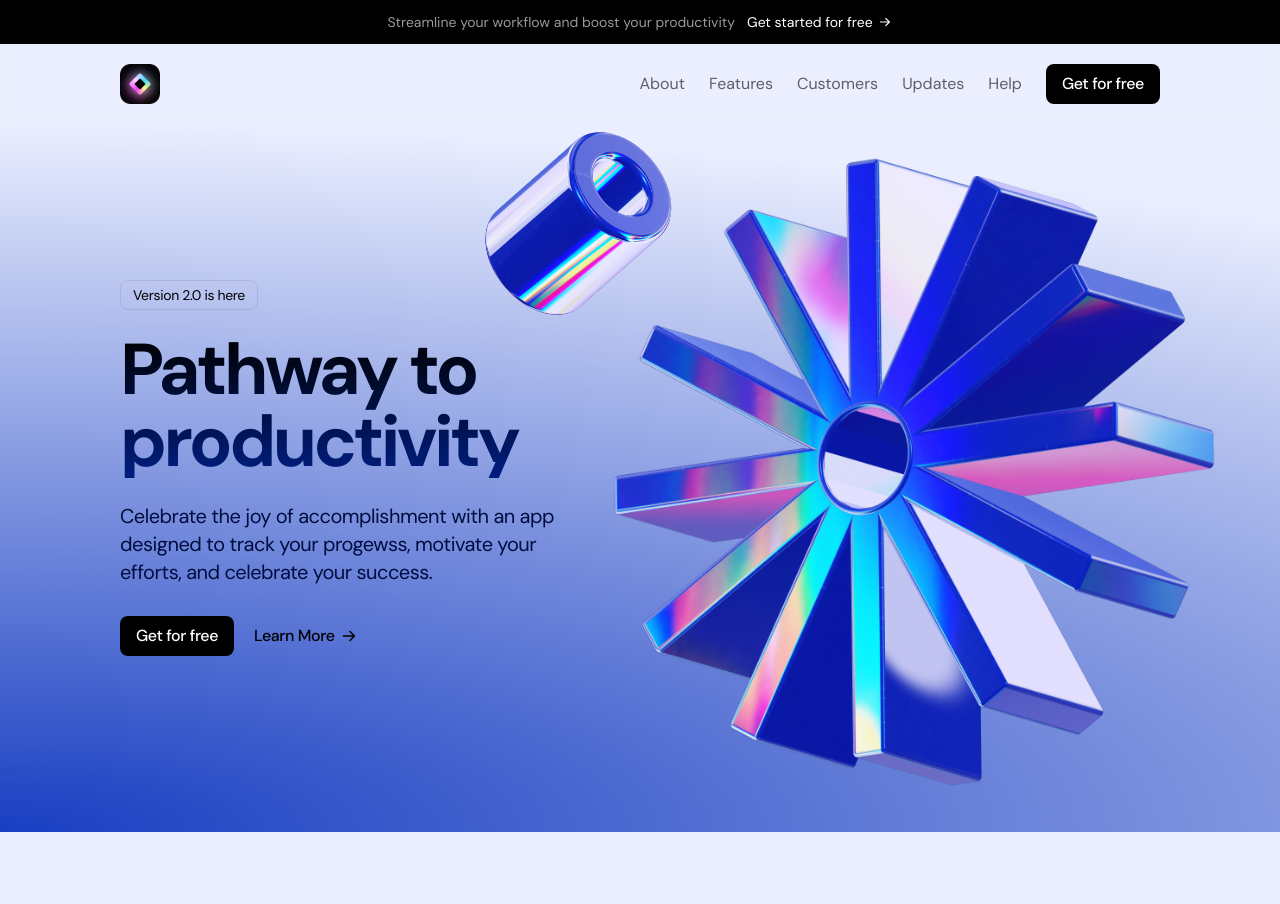
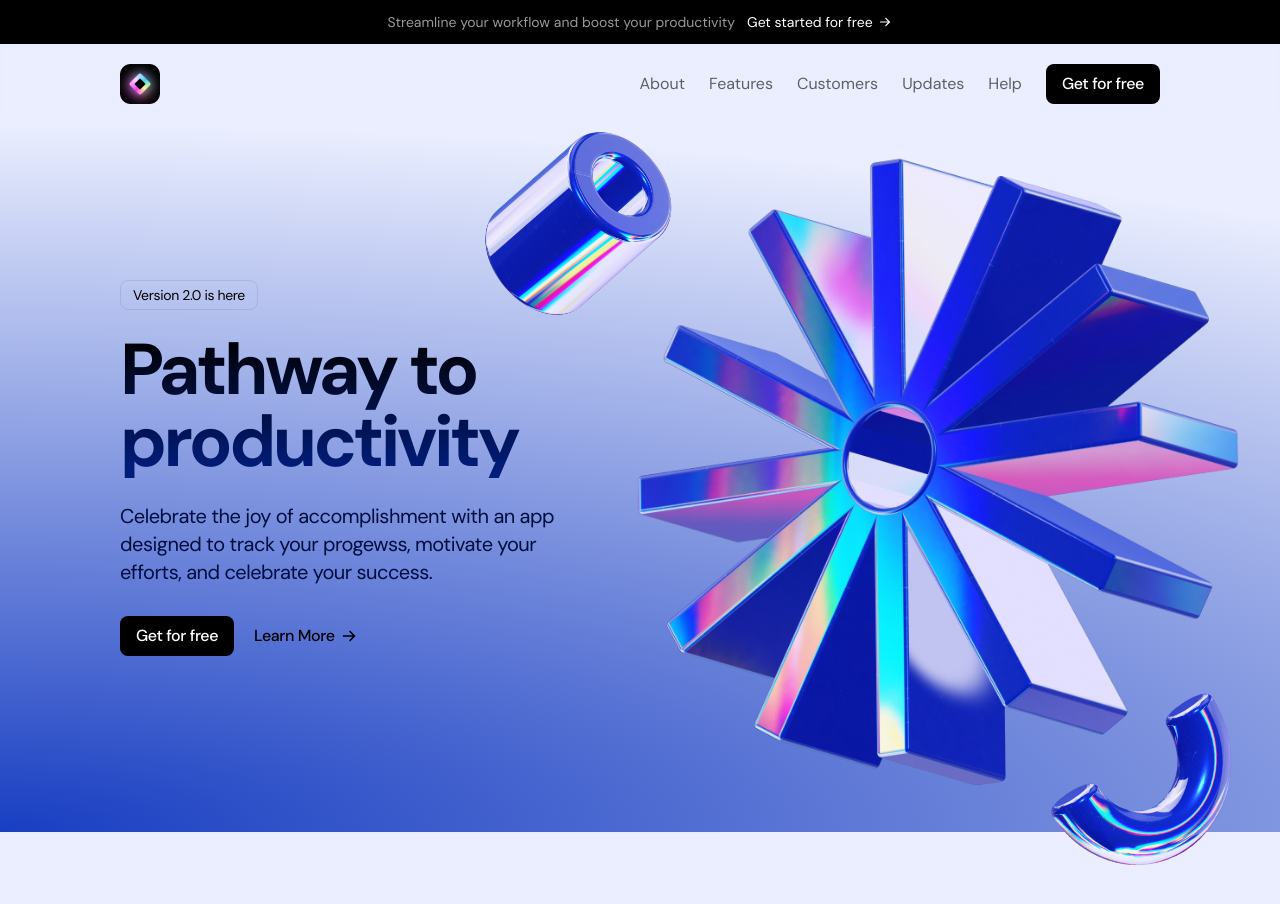
Before and after one commit to Vader4k/Animated-landing-page, a Next.js app: page / in a window 1280 px wide. Shown: the top 904 px of the page. Before the commit the page ends 832 px from the top, so only its background shows below. Built offline with nearby package versions, Linux system fonts and the light colour scheme.

Commit message:
done with hero section for all screens, added noodle image where needed

```diff
--- a/src/sections/Header.tsx
+++ b/src/sections/Header.tsx
@@ -2,6 +2,7 @@ import Image from 'next/image';
 import ArrowRight from '@/assets/arrow-right.svg';
 import Logo from '@/assets/logosaas.png';
 import MenuIcon from '@/assets/menu.svg';
+
 
 export const Header = () => {
   return (
--- a/src/sections/Hero.tsx
+++ b/src/sections/Hero.tsx
@@ -1,6 +1,7 @@
 import Arrow from '@/assets/arrow-right.svg'
 import cogImage from '@/assets/cog.png'
 import cylinder from '@/assets/cylinder.png';
+import Noodle from '@/assets/noodle.png';
 import Image from 'next/image';
 
 export const Hero = () => {
@@ -24,7 +25,7 @@ export const Hero = () => {
             <Image
               src={cogImage}
               alt='cog image'
-              className='md:absolute md:h-full md:w-auto md:max-w-none md:-left-6'
+              className='md:absolute md:h-full md:w-auto md:max-w-none md:-left-6 lg:left-0'
             />
             <Image
               src={cylinder}
@@ -33,6 +34,13 @@ export const Hero = () => {
               height={220}
               className='hidden md:block -top-8 -left-32 md:absolute'
             />
+            <Image
+              src={Noodle}
+              alt='noodle image'
+              width={220}
+              height={220}
+              className='hidden lg:block absolute top-[524px] left-[448px] rotate-[30deg]'
+            />
           </div>
         </div>
       </div>
```
